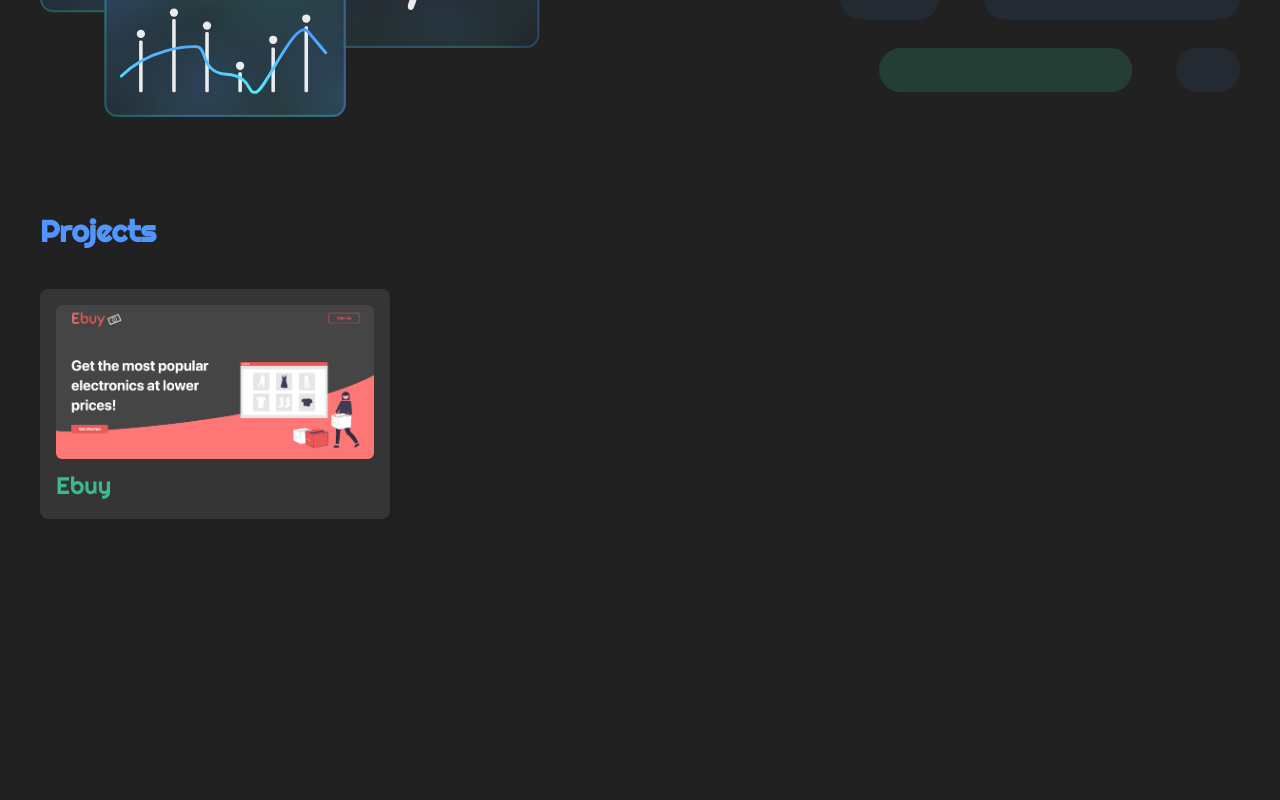
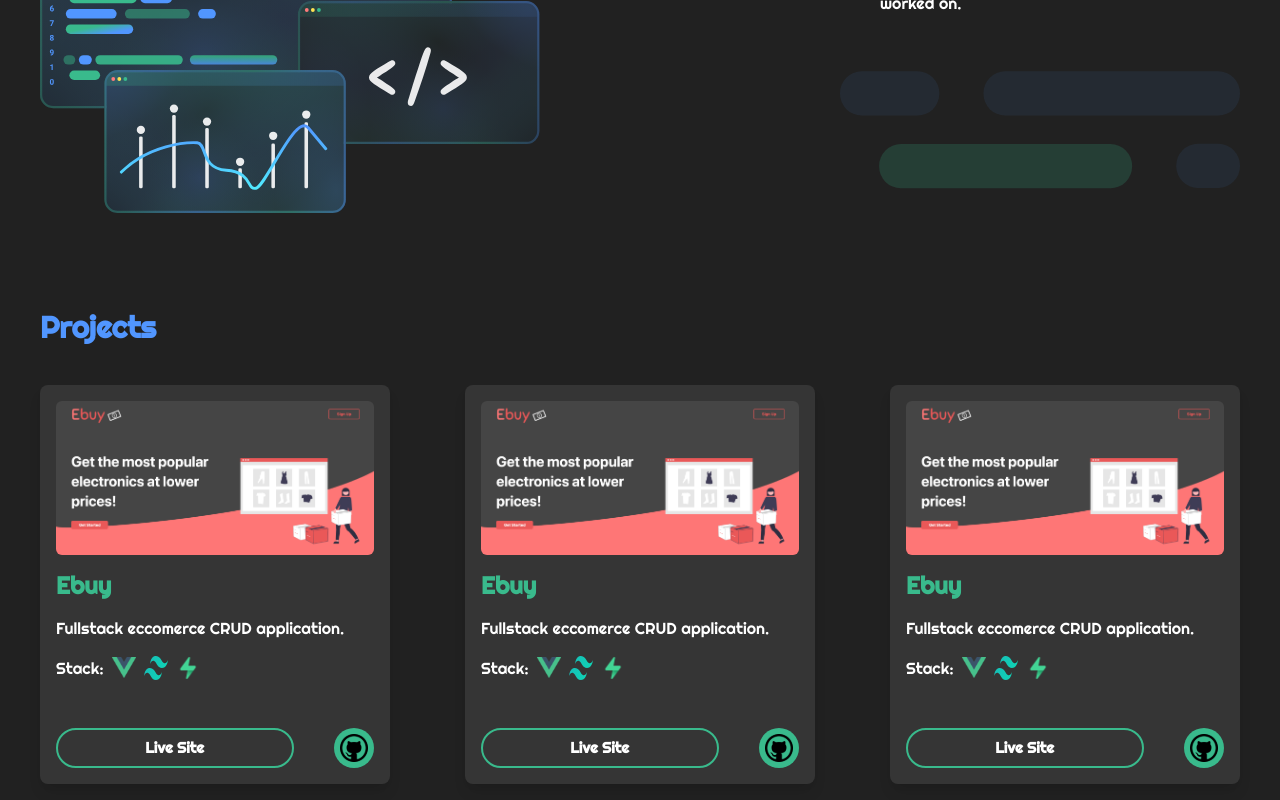
Before and after one commit to DarrenBaldwin07/nextjsPortfolio, a Next.js app: page / in a window 1280 px wide. Shown: the part 859-1659 px from the top of the page. Before the commit the page ends 1378 px from the top, so only its background shows below. Built offline with nearby package versions, Linux system fonts and the light colour scheme.

Commit message:
project section complete - added types direct

```diff
--- a/components/project.tsx
+++ b/components/project.tsx
@@ -1,22 +1,35 @@
-import { Text, Box, HStack, Image as Img, VStack } from '@chakra-ui/react'
+import { Text, Box, HStack, Image as Img, VStack, Heading, Button, Flex, Link } from '@chakra-ui/react'
+import type { logoProps } from '../types/types'
 
 interface props {
     image: string
     heading: string
-    logos: Array<String>
+    text: string
+    logos: Array<logoProps>
+    link: string
+    github: string
 }
 // No need for return types - only do props (according to best practices) - you could do JSX.Element
-const project = ({ image, heading, logos }: props) => {
+const project = ({ image, heading, text, logos, link, github }: props) => {
   return (
     <Box w={350} boxShadow='lg' bg='brand.lightGrey' p={4} rounded='lg'>
-        <HStack>
-            <Box>
-              <VStack align='start'>
-                <Img rounded='md' src='/images/ebuy.png'/>
-                <Text fontSize={24} color='brand.lightGreen'>Ebuy</Text>
-              </VStack>
-            </Box>
-        </HStack>
+        <Box >
+          <VStack align='start' spacing={12}>
+            <VStack spacing={4} align='start'>
+              <Img rounded='md' src={image}/>
+              <Heading fontSize={24} color='brand.lightGreen'>{heading}</Heading>
+              <Text color='white'>{text}</Text>
+              <HStack>
+                <Text color='white'>Stack:</Text>
+                {logos.map(({src, alt}) => (<Img key={alt} w={6} src={src} alt={alt}/>))}
+              </HStack>
+            </VStack>
+            <HStack w='full' spacing={10}>
+              <Button variant='border' w='full'><Link _hover={{textDecoration: 'none'}} href={link}>Live Site</Link></Button>
+              <Box w={14} bg='brand.lightGreen' rounded='full'><Link href={github} isExternal><Img p={1.5} src='images/Github.svg' /></Link></Box>
+            </HStack>
+          </VStack>
+        </Box>
     </Box>
   )
 }
--- a/components/projectList.tsx
+++ b/components/projectList.tsx
@@ -1,14 +1,49 @@
-import { Box, HStack } from "@chakra-ui/react"
+import { Box, Flex } from "@chakra-ui/react"
 import Project from "./project"
 import React from 'react'
+import type { logoProps } from '../types/types'
 
+interface project {
+  image: string
+  heading: string
+  text: string
+  logos: Array<logoProps>
+  link: string
+  github: string
+}
 
 const projectList = () => {
+  const projects: Array<project> = [
+    {
+      image: 'images/ebuy.png',
+      heading: 'Ebuy',
+      text: 'Fullstack eccomerce CRUD application.',
+      logos: [{src: 'images/vue.svg', alt: 'vue.js'}, {src: 'images/Tailwind.svg', alt: 'tailwind css'}, {src: 'images/supabase.svg', alt: 'supabase'}],
+      link: 'vue-crud-neon.vercel.app',
+      github: 'https://github.com/Devd0/eBuy'
+    },
+    {
+      image: 'images/ebuy.png',
+      heading: 'Ebuy',
+      text: 'Fullstack eccomerce CRUD application.',
+      logos: [{src: 'images/vue.svg', alt: 'vue.js'}, {src: 'images/Tailwind.svg', alt: 'tailwind css'}, {src: 'images/supabase.svg', alt: 'supabase'}],
+      link: 'vue-crud-neon.vercel.app',
+      github: 'https://github.com/Devd0/eBuy'
+    },
+    {
+      image: 'images/ebuy.png',
+      heading: 'Ebuy',
+      text: 'Fullstack eccomerce CRUD application.',
+      logos: [{src: 'images/vue.svg', alt: 'vue.js'}, {src: 'images/Tailwind.svg', alt: 'tailwind css'}, {src: 'images/supabase.svg', alt: 'supabase'}],
+      link: 'vue-crud-neon.vercel.app',
+      github: 'https://github.com/Devd0/eBuy'
+    }
+  ]
   return (
-    <Box mt={10}>
-      <HStack>
-        <Project image='' heading='' logos={['']}/>
-      </HStack>
+    <Box mt={10} mb={4}>
+      <Flex justifyContent='space-between'>
+        {projects.map(({ image, heading, text, logos, link, github}) => (<Project image={image} heading={heading} text={text} logos={logos} link={link} github={github}/>))}
+      </Flex>
     </Box>
   )
 }
--- a/package.json
+++ b/package.json
@@ -19,7 +19,8 @@
     "framer-motion": "^6.2.6",
     "next": "12.0.10",
     "react": "17.0.2",
-    "react-dom": "17.0.2"
+    "react-dom": "17.0.2",
+    "react-intersection-observer": "^8.33.1"
   },
   "devDependencies": {
     "@types/node": "17.0.17",
--- a/pages/index.tsx
+++ b/pages/index.tsx
@@ -4,17 +4,18 @@ import Navigation from '../components/navigation'
 import { FontAwesomeIcon } from '@fortawesome/react-fontawesome'
 import { faArrowRight, faArrowDown } from '@fortawesome/free-solid-svg-icons'
 import ProjectList from '../components/projectList'
-import { motion, useMotionValue, useTransform } from "framer-motion"
+import { motion, useMotionValue, useTransform, useAnimation } from "framer-motion"
+import Head from 'next/head'
 const Home: NextPage = () => {
 
   return (
     <Container px={10} maxW='container.xl'>
       <Box>
-        <head>
+        <Head>
           <title>Darren Baldwin</title>
-        </head>
+        </Head>
         <Navigation />
-        <Box mt={{base: 24, lg: 0}}>
+        <Box mt={{base: 24, lg: 12}}>
           <Box display='flex' justifyContent={{base: 'center', lg:'space-between'}} alignItems='center'>
             <VStack align={{base: 'center', lg: 'start'}} spacing={12}>
               <VStack spacing={5} align={{base: 'center', lg:'start'}} maxW={500}>
@@ -43,9 +44,10 @@ const Home: NextPage = () => {
             <Img display={{base: 'none', lg: 'flex'}} width={500} src='/images/HeroImg.svg' alt='man coding'/>
           </Box>
         </Box>
-        <Box mt={24}>
+        <Box mt={36}>
           <Flex justifyContent='space-between' alignItems='center'>
             <Img width={500} src='/images/subHero.svg' alt='code window'/>
+            <motion.div whileInView={{ opacity: 1, x: 0 }} initial={{ x: 300, opacity: 0 }}  transition={{duration: 0.25, delay: 0.25}}>
               <VStack spacing={10} align='start'>
                 <Box maxW={300} ml={10}>
                   <Heading size='xl' color='brand.blue'>My Work</Heading>
@@ -53,6 +55,7 @@ const Home: NextPage = () => {
                 </Box>
                 <Img w={400} h={150} src='images/codeOne.svg' alt='code'/>
               </VStack>
+            </motion.div>
           </Flex>
         </Box>
         <Box mt={24}>
--- /dev/null
+++ b/types/types.ts
@@ -0,0 +1,5 @@
+
+export interface logoProps {
+    src: string
+    alt: string
+}
```
Also changed, not shown: 1 other file (tests, documents, lock files or other folders). Lines whose indentation alone changed are shown as unchanged.
